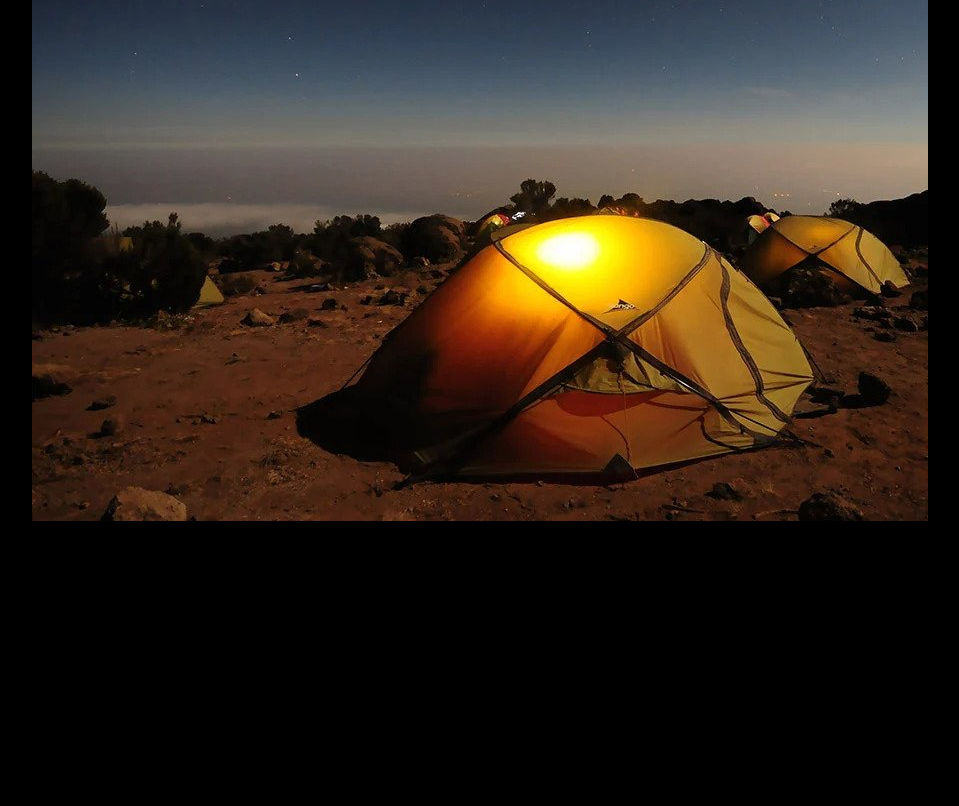
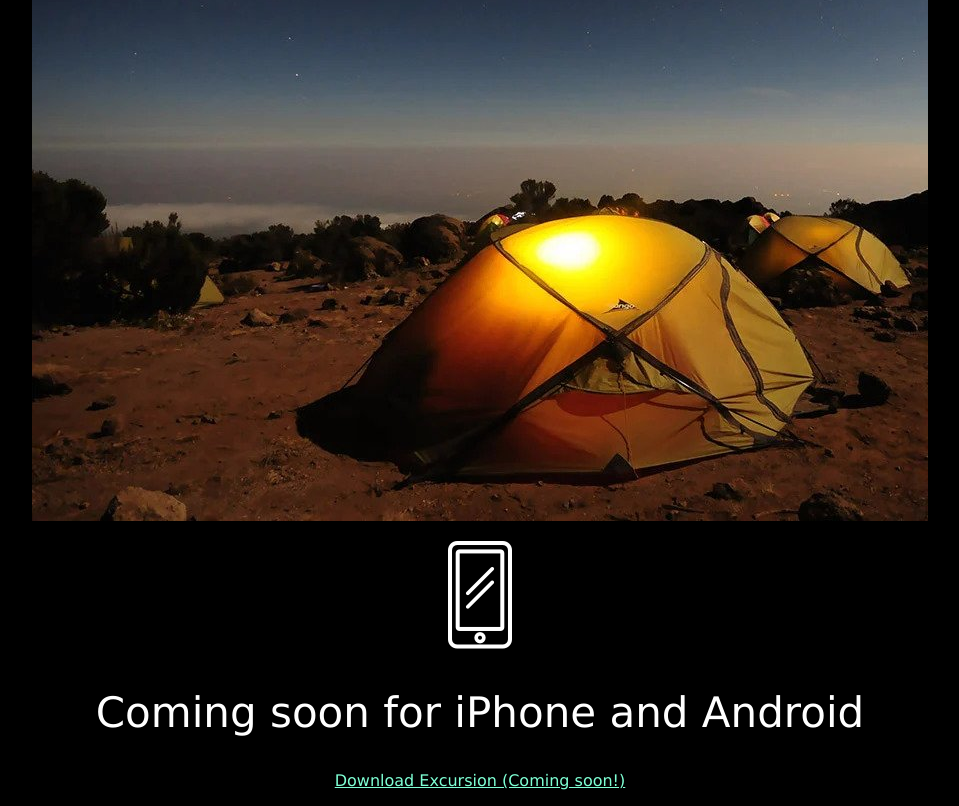
Before and after one commit to raghibdarr/excursion, a plain HTML site: page index.html in a window 1280 px wide. Shown: the part 484-1290 px from the top of the page, without its empty margins (160-1119 px from the left). Before the commit the page ends 1017 px from the top, so only its background shows below. Drawn offline with Linux system fonts and the light colour scheme.

Commit message:
added release-date section

```diff
--- a/index.html
+++ b/index.html
@@ -36,7 +36,13 @@
                 <img src="resources/images/camp.jpg">
             </section>
             <section class="release-date">
-
+                <p>
+                    <img src="resources/images/phone.webp">
+                </p>
+                <h2>Coming soon for iPhone and Android</h2>
+                <p>
+                    <a href="excursion.com" class="download-link">Download Excursion (Coming soon!)</a>
+                </p>
             </section>
         </main>
 
```
